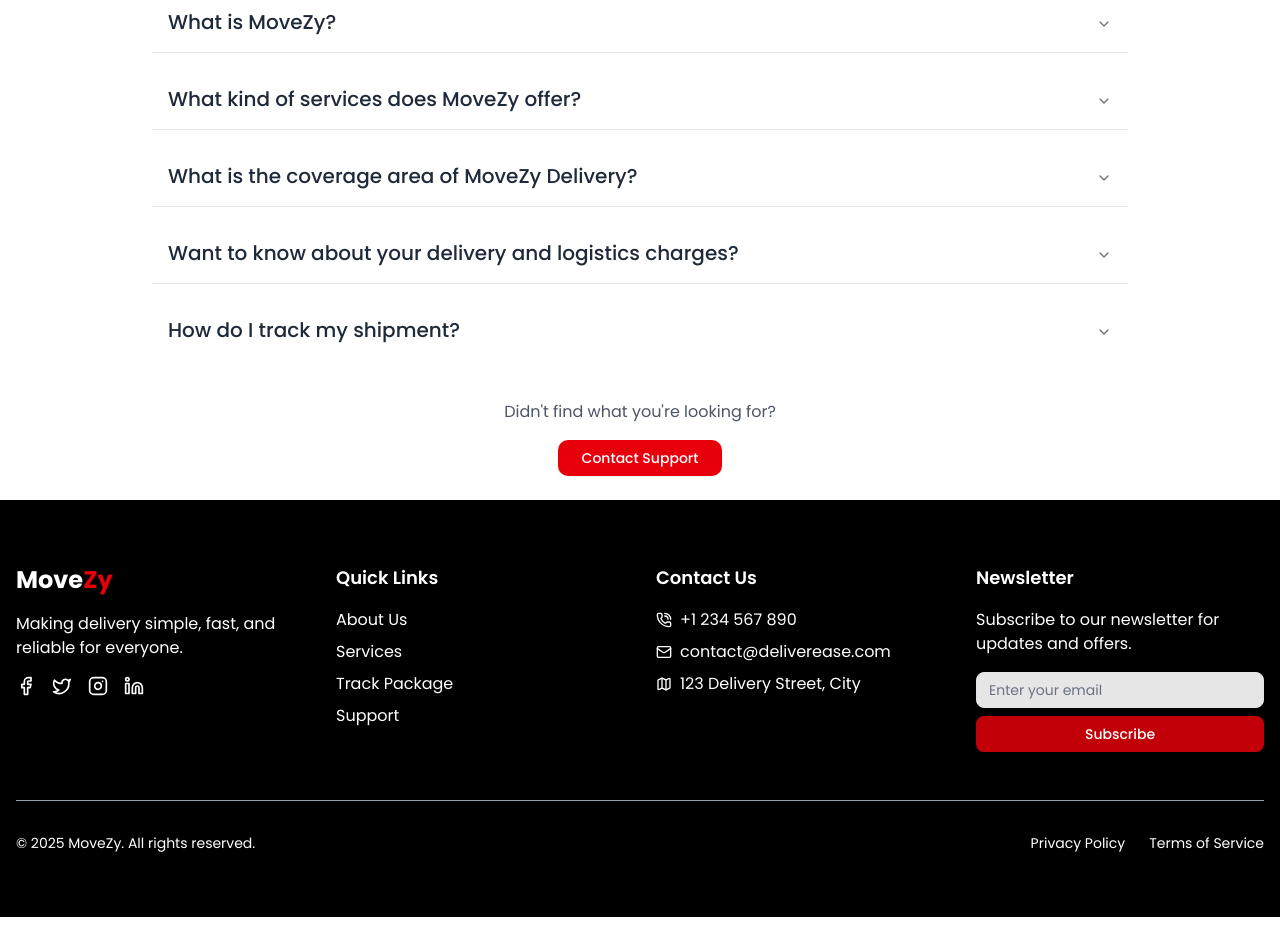
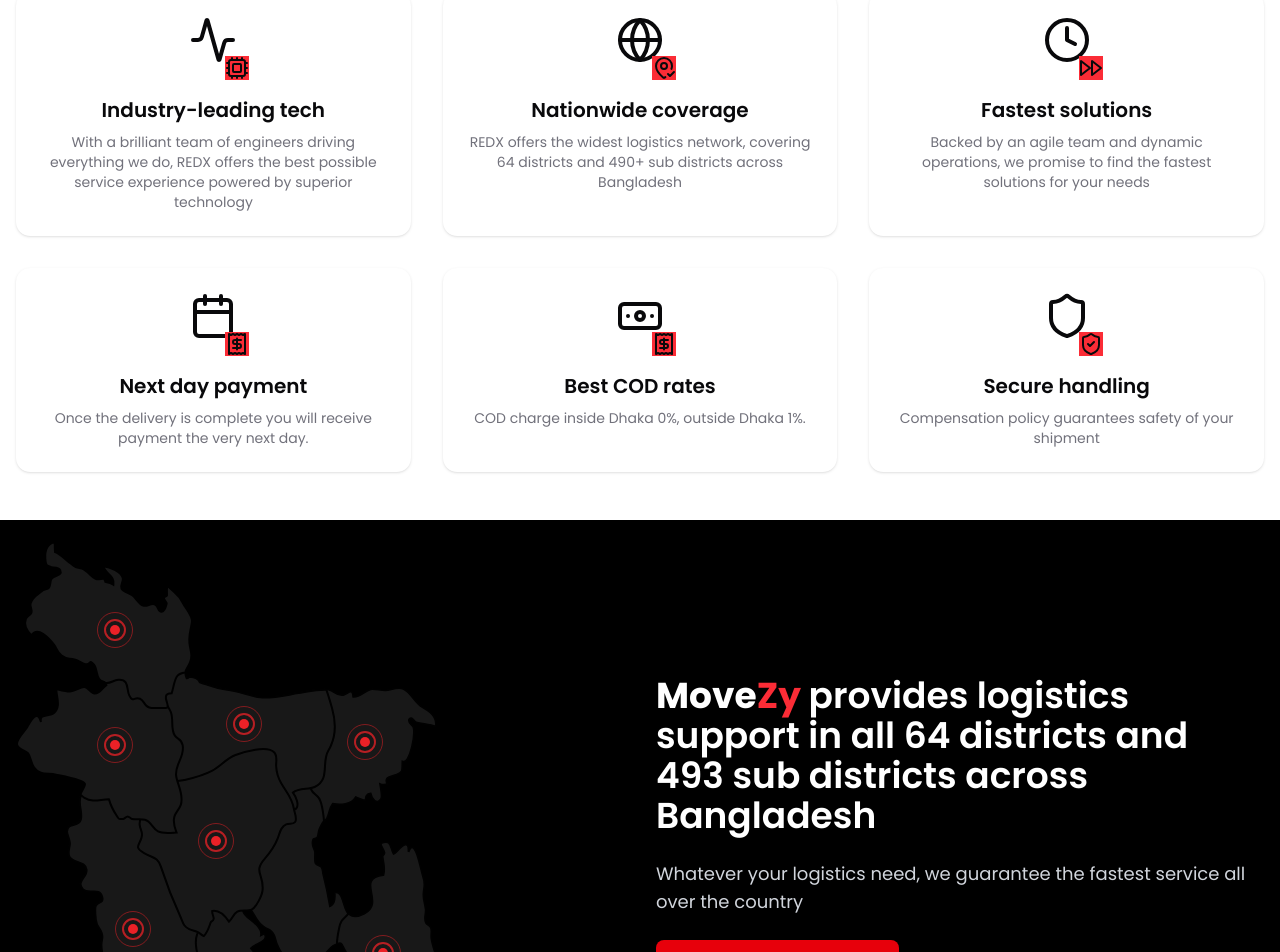
Before and after one commit to killuaZoldyck69/Movezy-Frontend, a React (Vite) app: page / in a window 1280 px wide. Shown: the part 780-1732 px from the top of the page. Before the commit the page ends 1697 px from the top, so only its background shows below. Built offline with nearby package versions, Linux system fonts and the light colour scheme; no server answers.

Commit message:
add ChooseUs and CoverageMapSection in HomePage

```diff
--- /dev/null
+++ b/src/components/shared/ChooseUs/ChooseUs.jsx
@@ -0,0 +1,139 @@
+import {
+  Card,
+  CardContent,
+  CardDescription,
+  CardHeader,
+  CardTitle,
+} from "@/components/ui/card";
+import {
+  Activity,
+  Globe,
+  Clock,
+  Calendar,
+  Banknote,
+  Shield,
+  Cpu,
+  MapPinCheck,
+  FastForward,
+  Receipt,
+  ShieldCheck,
+} from "lucide-react";
+
+const ChooseUs = () => {
+  return (
+    <div className="w-full max-w-7xl mx-auto px-4 py-12">
+      <h1 className="text-4xl font-semibold text-center mb-12">
+        Choose{" "}
+        <span className="font-bold">
+          Move<span className="text-red-500">Zy </span>
+        </span>
+        as your logistics partner
+      </h1>
+
+      <div className="grid grid-cols-1 md:grid-cols-3 gap-8 mb-8">
+        {/* First row */}
+        <Card className="border-0 shadow-sm hover:shadow-2xl">
+          <CardHeader className="flex items-center justify-center pb-2">
+            <div className="relative">
+              <Activity className="h-12 w-12" />
+              <Cpu className=" absolute top-10 left-9 bg-red-500"></Cpu>
+            </div>
+          </CardHeader>
+          <CardContent className="text-center">
+            <CardTitle className="text-xl mb-2">
+              Industry-leading tech
+            </CardTitle>
+            <CardDescription className="text-sm">
+              With a brilliant team of engineers driving everything we do, REDX
+              offers the best possible service experience powered by superior
+              technology
+            </CardDescription>
+          </CardContent>
+        </Card>
+
+        <Card className="border-0 shadow-sm hover:shadow-2xl">
+          <CardHeader className="flex items-center justify-center pb-2">
+            <div className="relative">
+              <Globe className="h-12 w-12" />
+              <MapPinCheck className=" absolute top-10 left-9 bg-red-500"></MapPinCheck>
+            </div>
+          </CardHeader>
+          <CardContent className="text-center">
+            <CardTitle className="text-xl mb-2">Nationwide coverage</CardTitle>
+            <CardDescription className="text-sm">
+              REDX offers the widest logistics network, covering 64 districts
+              and 490+ sub districts across Bangladesh
+            </CardDescription>
+          </CardContent>
+        </Card>
+
+        <Card className="border-0 shadow-sm hover:shadow-2xl">
+          <CardHeader className="flex items-center justify-center pb-2">
+            <div className="relative">
+              <Clock className="h-12 w-12" />
+              <FastForward className=" absolute top-10 left-9 bg-red-500" />
+            </div>
+          </CardHeader>
+          <CardContent className="text-center">
+            <CardTitle className="text-xl mb-2">Fastest solutions</CardTitle>
+            <CardDescription className="text-sm">
+              Backed by an agile team and dynamic operations, we promise to find
+              the fastest solutions for your needs
+            </CardDescription>
+          </CardContent>
+        </Card>
+      </div>
+
+      {/* Second row */}
+      <div className="grid grid-cols-1 md:grid-cols-3 gap-8">
+        <Card className="border-0 shadow-sm hover:shadow-2xl">
+          <CardHeader className="flex items-center justify-center pb-2">
+            <div className="relative">
+              <Calendar className="h-12 w-12" />
+              <Receipt className=" absolute top-10 left-9 bg-red-500" />
+            </div>
+          </CardHeader>
+          <CardContent className="text-center">
+            <CardTitle className="text-xl mb-2">Next day payment</CardTitle>
+            <CardDescription className="text-sm">
+              Once the delivery is complete you will receive payment the very
+              next day.
+            </CardDescription>
+          </CardContent>
+        </Card>
+
+        <Card className="border-0 shadow-sm hover:shadow-2xl">
+          <CardHeader className="flex items-center justify-center pb-2">
+            <div className="relative">
+              <Banknote className="h-12 w-12" />
+              <Receipt className=" absolute top-10 left-9 bg-red-500" />
+            </div>
+          </CardHeader>
+          <CardContent className="text-center">
+            <CardTitle className="text-xl mb-2">Best COD rates</CardTitle>
+            <CardDescription className="text-sm">
+              COD charge inside Dhaka 0%, outside Dhaka 1%.
+            </CardDescription>
+          </CardContent>
+        </Card>
+
+        <Card className="border-0 shadow-sm hover:shadow-2xl">
+          <CardHeader className="flex items-center justify-center pb-2">
+            <div className="relative">
+              <Shield className="h-12 w-12" />
+              <ShieldCheck className=" absolute top-10 left-9 bg-red-500" />
+            </div>
+          </CardHeader>
+          <CardContent className="text-center">
+            <CardTitle className="text-xl mb-2">Secure handling</CardTitle>
+            <CardDescription className="text-sm">
+              Compensation policy guarantees safety of your shipment
+            </CardDescription>
+          </CardContent>
+        </Card>
+      </div>
+    </div>
+  );
+};
+
+export default ChooseUs;
--- /dev/null
+++ b/src/components/shared/CoverageMapSection/CoverageMapSection.jsx
@@ -0,0 +1,38 @@
+import { Button } from "@/components/ui/button";
+import { MapPin } from "lucide-react";
+import bdMap from "../../../assets/bangladash-map.svg";
+
+const CoverageMapSection = () => {
+  return (
+    <div className="w-full bg-black text-white py-5">
+      <div className="max-w-7xl mx-auto px-4 flex flex-col md:flex-row items-center justify-between gap-8">
+        {/* Map area with location pins */}
+        <div className="w-full md:w-1/2 relative">
+          <img src={bdMap} alt="" />
+        </div>
+
+        {/* Text content area */}
+        <div className="w-full md:w-1/2 space-y-6">
+          <h2 className="text-4xl font-semibold ">
+            <span className="font-bold">
+              Move<span className="text-red-500">Zy </span>
+            </span>{" "}
+            provides logistics support in all 64 districts and 493 sub districts
+            across Bangladesh
+          </h2>
+
+          <p className="text-lg text-gray-300">
+            Whatever your logistics need, we guarantee the fastest service all
+            over the country
+          </p>
+
+          <Button className="bg-red-600 hover:bg-red-700 text-white px-8 py-6 rounded-md h-auto">
+            Check our coverage area
+          </Button>
+        </div>
+      </div>
+    </div>
+  );
+};
+
+export default CoverageMapSection;
--- a/src/pages/HomePage/HomePage.jsx
+++ b/src/pages/HomePage/HomePage.jsx
@@ -1,4 +1,6 @@
 import Banner from "@/components/shared/Banner/Banner";
+import ChooseUs from "@/components/shared/ChooseUs/ChooseUs";
+import CoverageMapSection from "@/components/shared/CoverageMapSection/CoverageMapSection";
 import Faq from "@/components/shared/Faq/Faq";
 import React from "react";
 
@@ -6,6 +8,8 @@
   return (
     <div>
       <Banner></Banner>
+      <ChooseUs></ChooseUs>
+      <CoverageMapSection></CoverageMapSection>
       <Faq></Faq>
     </div>
   );
```
Also changed, not shown: src/assets/bangladash-map.svg (added).
